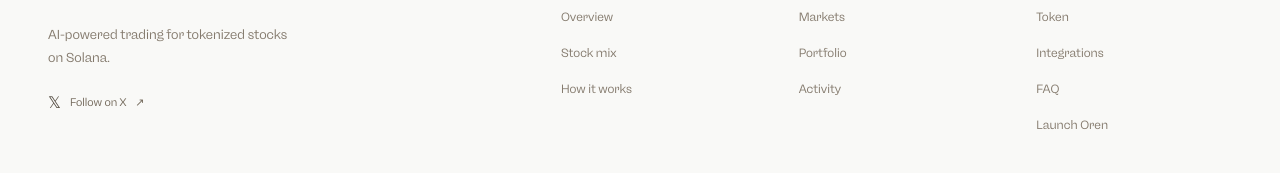
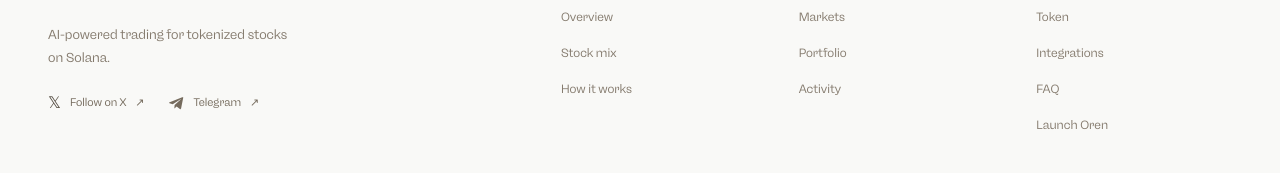
Before and after one commit to dovidmoishe/oren-finance, a Next.js app in the folder app/: page /token in a window 1280 px wide. Shown: the part 4131-4304 px from the top of the page. Built offline with nearby package versions, Linux system fonts and the light colour scheme.

Commit message:
feat(web): add telegram link to website footer

```diff
--- a/app/components/landing/landing-footer.module.css
+++ b/app/components/landing/landing-footer.module.css
@@ -4,6 +4,7 @@
 .wordmark { display: inline-flex; align-items: center; gap: 10px; min-height: 36px; width: fit-content; color: #3c382f; font-size: 15px; font-weight: 600; letter-spacing: .16em; }
 .wordmark > span:first-child { display: flex; }
 .brand p { max-width: 245px; margin-top: 16px; font-size: 13px; line-height: 1.8; text-wrap: pretty; }
+.socialLinks { display: flex; flex-wrap: wrap; column-gap: 24px; }
 .social { display: inline-flex; align-items: center; gap: 9px; min-height: 40px; margin-top: 13px; font-size: 11px; color: #756b5d; }
 .social > span:first-child { font-size: 16px; color: #4f473c; }
 .navigation { display: grid; grid-template-columns: repeat(3,minmax(0,1fr)); gap: 42px; }
--- a/app/components/landing/landing-footer.tsx
+++ b/app/components/landing/landing-footer.tsx
@@ -29,7 +29,10 @@ export function LandingFooter() {
         <div className={styles.brand}>
           <Link href="/" className={styles.wordmark} aria-label="Oren home"><span aria-hidden="true"><OrenLogo size={30} /></span><span>OREN</span></Link>
           <p>AI-powered trading for tokenized stocks on Solana.</p>
-          <a className={styles.social} href="https://x.com/orenfinance_" target="_blank" rel="noopener noreferrer" aria-label="Follow Oren on X (opens in a new tab)"><span aria-hidden="true">𝕏</span> Follow on X <span aria-hidden="true">↗</span></a>
+          <div className={styles.socialLinks}>
+            <a className={styles.social} href="https://x.com/orenfinance_" target="_blank" rel="noopener noreferrer" aria-label="Follow Oren on X (opens in a new tab)"><span aria-hidden="true">𝕏</span> Follow on X <span aria-hidden="true">↗</span></a>
+            <a className={styles.social} href="https://t.me/orendotfinance" target="_blank" rel="noopener noreferrer" aria-label="Join Oren on Telegram (opens in a new tab)"><svg aria-hidden="true" width="16" height="16" viewBox="0 0 24 24" fill="currentColor"><path d="M21.4 3.6 18.2 20c-.2 1.2-.9 1.5-1.9.9l-4.9-3.6-2.4 2.3c-.3.3-.5.5-1 .5l.4-5 9.1-8.2c.4-.4-.1-.6-.6-.2L5.6 13.8.8 12.3c-1-.3-1-1 .2-1.5L19.8 3.5c.9-.3 1.7.2 1.6.1Z" /></svg> Telegram <span aria-hidden="true">↗</span></a>
+          </div>
         </div>
         <nav className={styles.navigation} aria-label="Footer navigation">
           {groups.map(group => <div key={group.title}>
```
